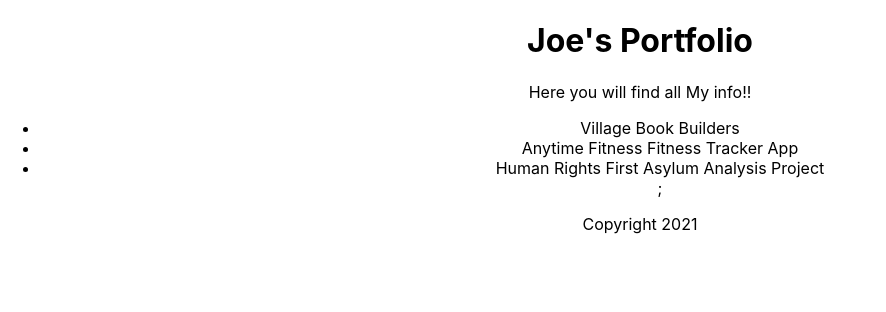
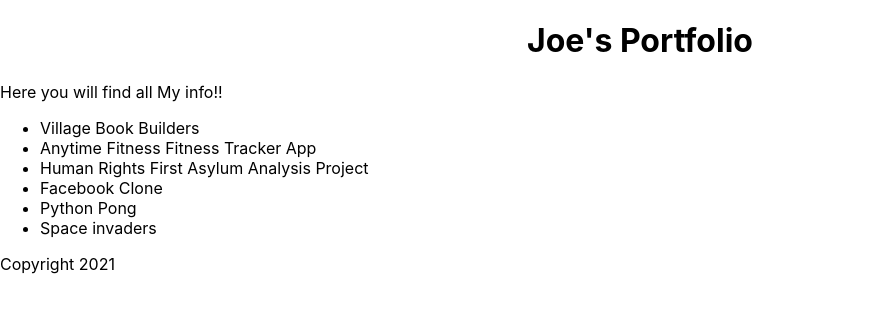
Before and after one commit to jlpanetta1681/2021-portfolio, a React (Create React App) app: page / in a window 1280 px wide. Shown: the top 312 px of the page, without its empty margins (0-886 px from the left). Built offline with nearby package versions, Linux system fonts and the light colour scheme.

Commit message:
Debugging creact child cannot be object error.

```diff
--- a/src/App.css
+++ b/src/App.css
@@ -1,38 +1,3 @@
-.App {
+header {
 	text-align: center;
 }
-
-.App-logo {
-	height: 40vmin;
-	pointer-events: none;
-}
-
-@media (prefers-reduced-motion: no-preference) {
-	.App-logo {
-		animation: App-logo-spin infinite 20s linear;
-	}
-}
-
-.App-header {
-	background-color: #282c34;
-	min-height: 100vh;
-	display: flex;
-	flex-direction: column;
-	align-items: center;
-	justify-content: center;
-	font-size: calc(10px + 2vmin);
-	color: white;
-}
-
-.App-link {
-	color: #61dafb;
-}
-
-@keyframes App-logo-spin {
-	from {
-		transform: rotate(0deg);
-	}
-	to {
-		transform: rotate(360deg);
-	}
-}
--- a/src/App.js
+++ b/src/App.js
@@ -14,10 +14,12 @@
   return (
     <section>
       <p>Here you will find all {props.adjective}!!</p>
-      <ul style={{ textalign: "left" }}>
-        {props.projects.map((project) => <li>{project}</li>)};
+      <ul>
+        {props.projects.map((project) => (
+          <li key={project.id}>{project}</li>
+        ))}
       </ul>
-    </section >
+    </section>
   );
 }
 
@@ -32,9 +34,13 @@
 const projects = [
   "Village Book Builders",
   "Anytime Fitness Fitness Tracker App",
-  "Human Rights First Asylum Analysis Project"
-]
+  "Human Rights First Asylum Analysis Project",
+  "Facebook Clone",
+  "Python Pong",
+  "Space invaders",
 
+];
+// const projObjects = projects.map((project, i) => ({ id: i, title: project }))
 
 
 function App() {
```
